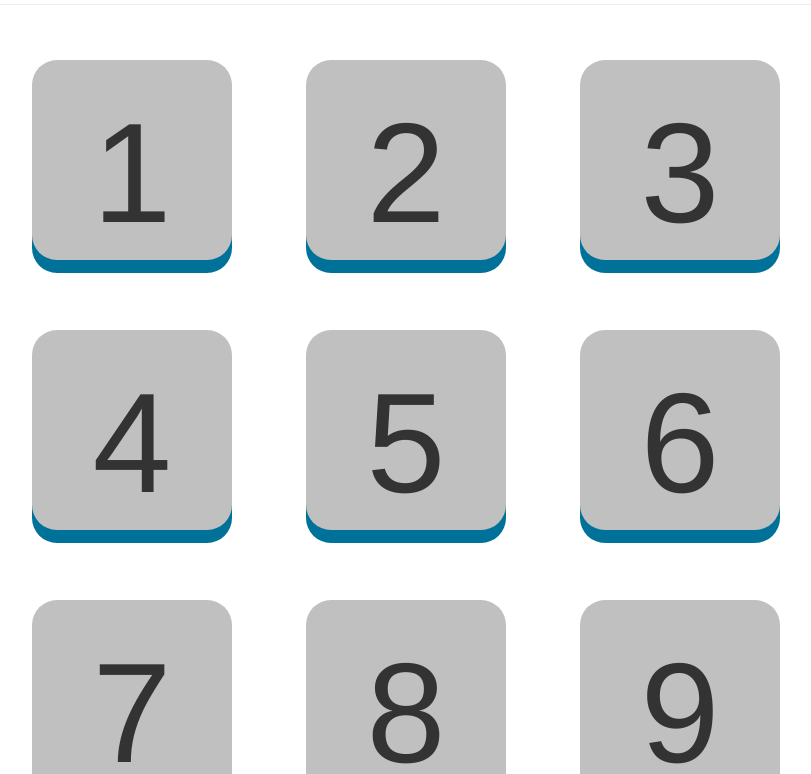
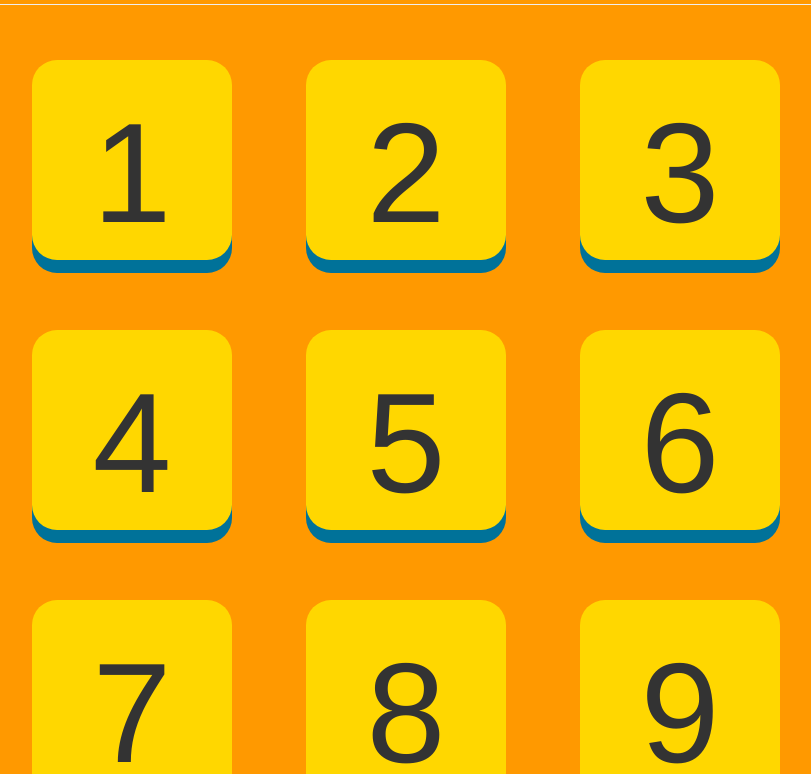
Before and after one commit to androidarduino/fcwr, a plain HTML site: page simple-websocket-server/SimpleWebSocketServer/groom.html in a window 1280 px wide. Shown: the part 112-886 px from the top of the page, without its empty margins (234-1045 px from the left). Drawn offline with nearby package versions, Linux system fonts and the light colour scheme.

Commit message:
fix bg color

```diff
--- a/simple-websocket-server/SimpleWebSocketServer/groom.html
+++ b/simple-websocket-server/SimpleWebSocketServer/groom.html
@@ -7,9 +7,10 @@
 	<link href="//netdna.bootstrapcdn.com/bootstrap/3.1.0/css/bootstrap.min.css" rel="stylesheet" id="bootstrap-css">
 	<script src="//netdna.bootstrapcdn.com/bootstrap/3.1.0/js/bootstrap.min.js"></script>
 	<style>
-	.btn-group-sm>.btn {height:200px; width:200px; font-size: 142px; border-radius: 25px; margin: 35px; box-shadow: 0 13px 0 0 #007299; background: silver}
+	.btn-group-sm>.btn {height:200px; width:200px; font-size: 142px; border-radius: 25px; margin: 35px; box-shadow: 0 13px 0 0 #007299; background: gold}
 	div {text-align:center;}
 	h1 {font-size:50px;}
+    body { background: rgba(255,153,0,1) !important; }
 </style>
 	<script language="javascript" type="text/javascript">
 		var brideId=0;
```
